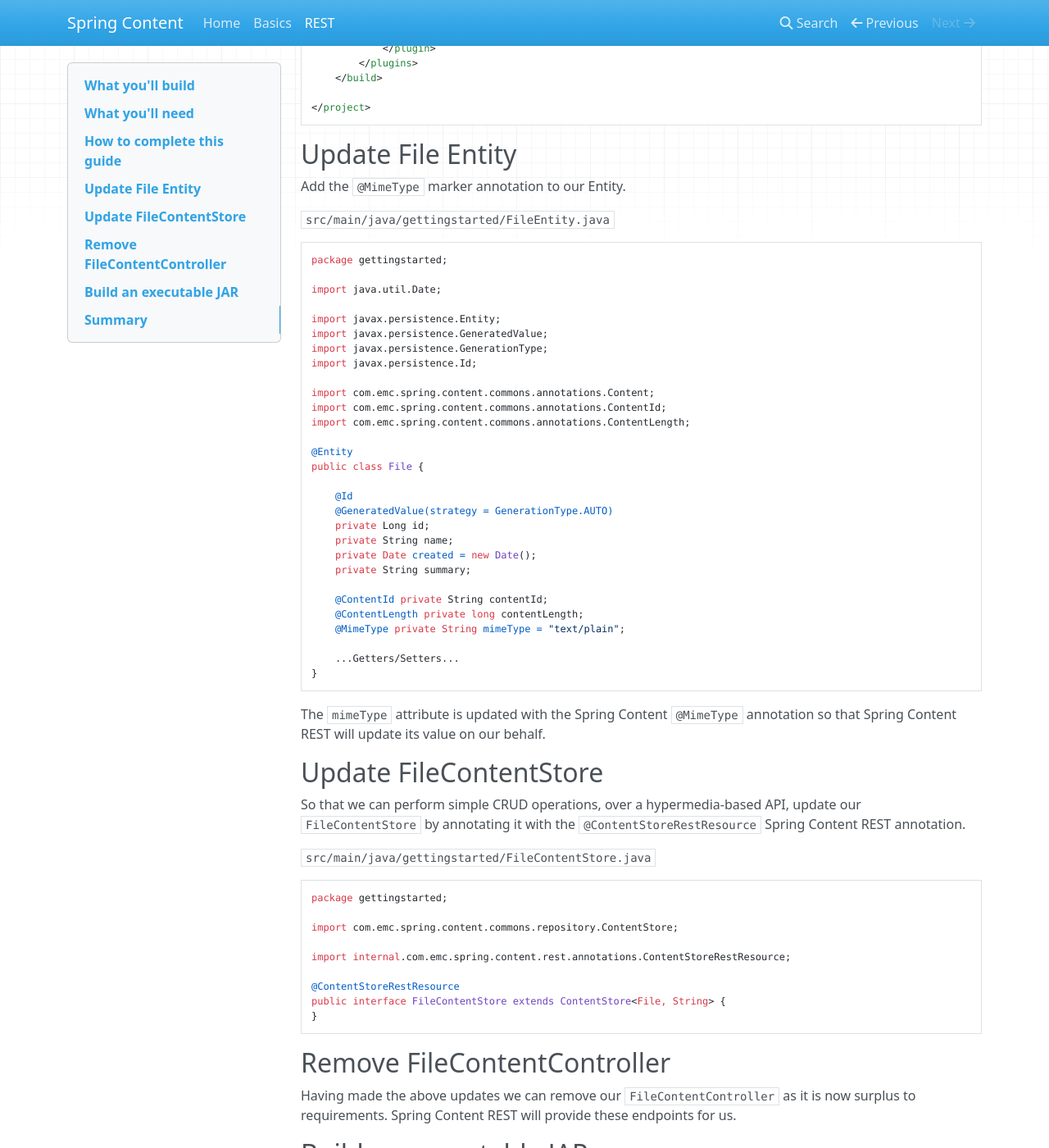
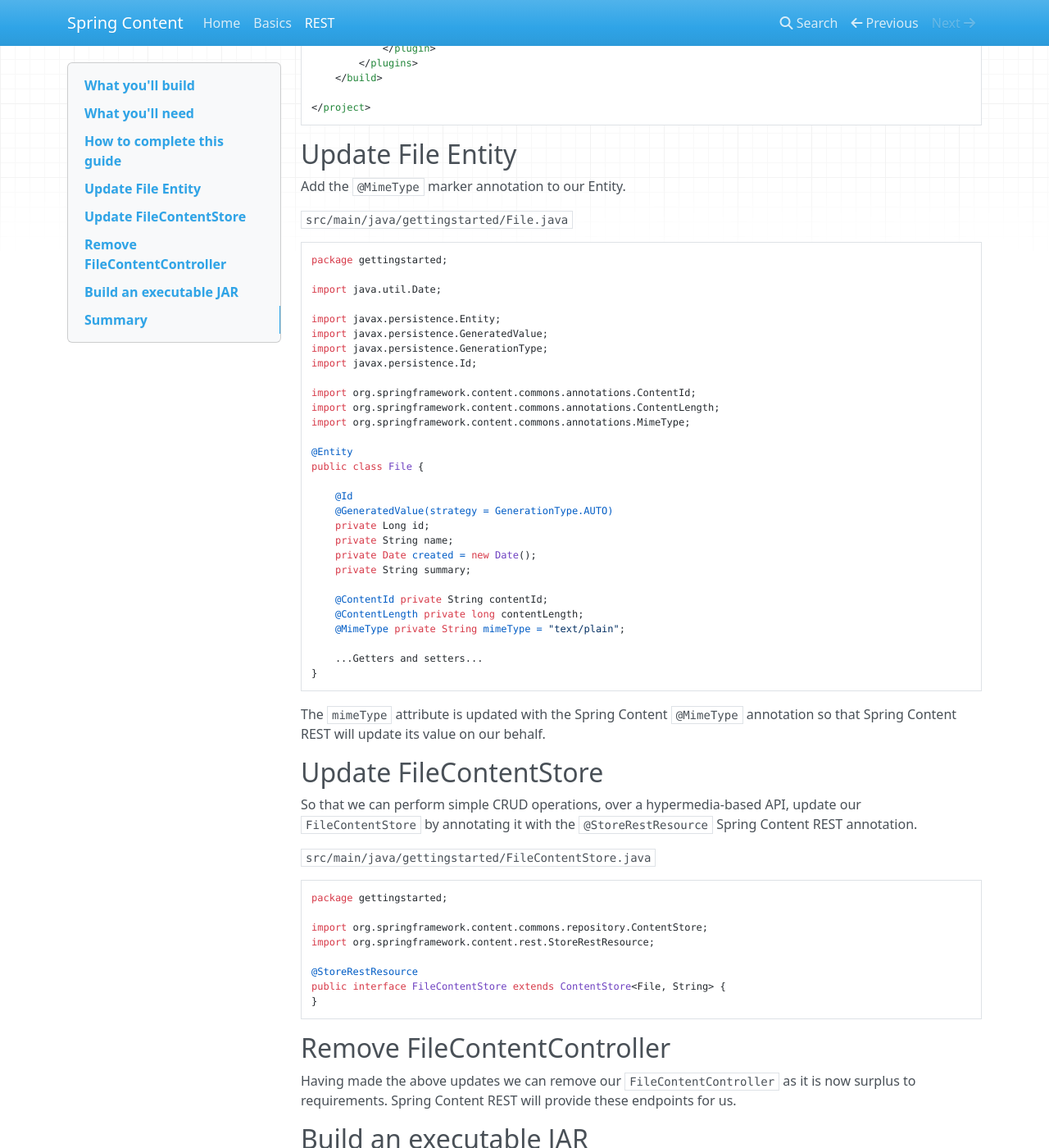
Before and after one commit to paulcwarren/spring-content-docs, an MkDocs documentation site: the page built from docs/spring-content-rest-docs.md, in a window 1280 px wide and 1400 px high, scrolled down 1769 px. Shown: the whole window at 82% size. Built offline with MkDocs 1.6.1, drawn with Linux system fonts in a browser that asks for light colours; nearby versions of some CDN libraries; old or Windows-style settings are respelled for this version of MkDocs.

Commit message:
Getting started guide updates

````diff
--- a/docs/spring-content-rest-docs.md
+++ b/docs/spring-content-rest-docs.md
@@ -2,7 +2,8 @@
 
 ## What you'll build
 
-You'll remove redundant code from the document list web application that we produced in our first [Getting Started Guide](spring-content-fs-docs.md).
+You'll remove redundant code from the document list web application that
+we produced in our first [Getting Started Guide](spring-content-fs-docs.md).
 
 ## What you'll need
 
@@ -18,13 +19,16 @@ You'll remove redundant code from the document list web application that we prod
 
 Before we begin let's set up our development environment:
 
-- Download and unzip the source repository for this guide, or clone it using Git: `git clone https://github.com/paulcwarren/spring-content-gettingstarted.git`
+- Download and unzip the source repository for this guide, or clone it
+using Git: `git clone https://github.com/paulcwarren/spring-content-gettingstarted.git`
 
-- We are going to start form where we left of in the last Getting Started Guide so `cd` into `spring-content-gettingstarted/spring-content-fs/complete`
+- We are going to start form where we left of in the last Getting Started
+Guide so `cd` into `spring-content-gettingstarted/spring-content-fs/complete`
 
 - Move ahead to `Update dependencies`.
 
-When you’re finished, you can check your results against the code in `spring-content-gettingstarted/spring-content-rest/complete`.
+When you’re finished, you can check your results against the code in
+`spring-content-gettingstarted/spring-content-rest/complete`.
 
 ### Update dependencies
 
@@ -96,7 +100,7 @@ Add the `com.emc.spring.content:spring-content-rest-boot-starter` dependency.
 
 Add the `@MimeType` marker annotation to our Entity.
 
-`src/main/java/gettingstarted/FileEntity.java`
+`src/main/java/gettingstarted/File.java`
 
 ```
 package gettingstarted;
@@ -108,9 +112,9 @@ import javax.persistence.GeneratedValue;
 import javax.persistence.GenerationType;
 import javax.persistence.Id;
 
-import com.emc.spring.content.commons.annotations.Content;
-import com.emc.spring.content.commons.annotations.ContentId;
-import com.emc.spring.content.commons.annotations.ContentLength;
+import org.springframework.content.commons.annotations.ContentId;
+import org.springframework.content.commons.annotations.ContentLength;
+import org.springframework.content.commons.annotations.MimeType;
 
 @Entity
 public class File {
@@ -126,37 +130,43 @@ public class File {
 	@ContentLength private long contentLength;
 	@MimeType private String mimeType = "text/plain";
 
-	...Getters/Setters...
+    ...Getters and setters...
 }
 ```
 
-The `mimeType` attribute is updated with the Spring Content  `@MimeType` annotation so that Spring Content REST will update its value on our behalf.
+The `mimeType` attribute is updated with the Spring Content  `@MimeType`
+annotation so that Spring Content REST will update its value on our behalf.
 
 ## Update FileContentStore
 
-So that we can perform simple CRUD operations, over a hypermedia-based API, update our `FileContentStore` by annotating it with the `@ContentStoreRestResource` Spring Content REST annotation.
+So that we can perform simple CRUD operations, over a hypermedia-based
+API, update our `FileContentStore` by annotating it with the
+`@StoreRestResource` Spring Content REST annotation.
 
 `src/main/java/gettingstarted/FileContentStore.java`
 
 ```
 package gettingstarted;
 
-import com.emc.spring.content.commons.repository.ContentStore;
+import org.springframework.content.commons.repository.ContentStore;
+import org.springframework.content.rest.StoreRestResource;
 
-import internal.com.emc.spring.content.rest.annotations.ContentStoreRestResource;
-
-@ContentStoreRestResource
+@StoreRestResource
 public interface FileContentStore extends ContentStore<File, String> {
 }
 ```
 
 ## Remove FileContentController
 
-Having made the above updates we can remove our `FileContentController` as it is now surplus to requirements.   Spring Content REST will provide these endpoints for us.
+Having made the above updates we can remove our `FileContentController`
+as it is now surplus to requirements.   Spring Content REST will provide
+these endpoints for us.
 
 ## Build an executable JAR
 
-If you are using Maven, you can run the application using `mvn spring-boot:run`.  Or you can build the JAR file with `mvn clean package` and run the JAR by typing:
+If you are using Maven, you can run the application using `mvn spring-boot:run`.
+Or you can build the JAR file with `mvn clean package` and run the JAR
+by typing:
 
 `java -jar target/gettingstarted-spring-content-rest-0.0.1.jar`
 
@@ -168,17 +178,25 @@ and you should see something like this:-
 
 <center>![Spring Content Webapp](spring-content-fs-webapp.png)</center>
 
-As you did in the previous tutorial, exercise the application by uploading a range of new files and viewing them.  You should see viewed files open as they did before.
+As you did in the previous tutorial, exercise the application by uploading
+a range of new files and viewing them.  You should see viewed files open
+as they did before.
 
 ## Summary
 
-Congratulations!  You've written a simple application that uses Spring Content and Spring Content REST to save objects with content to the file-system and to fetch them again using a hypermedia-based REST API - all without writing any implementation code to handle file access.
+Congratulations!  You've written a simple application that uses Spring
+Content and Spring Content REST to save objects with content to the
+file-system and to fetch them again using a hypermedia-based REST API -
+all without writing any implementation code to handle file access.
 
-Don't forget you can just changing the type of the spring-content boot-starter project on the classpath you can switch from file-based to a different implementation.  Spring Content REST works seamlessly with all modules.
+Don't forget you can just changing the type of the spring-content boot-starter
+project on the classpath you can switch from file-based to a different
+implementation.  Spring Content REST works seamlessly with all modules.
 
 Spring Content supports the following implementations:-
 
-- Spring Content Filesystem; stores content as Files on the Filesystem (as used in this tutorial)
+- Spring Content Filesystem; stores content as Files on the Filesystem
+(as used in this tutorial)
 
 - Spring Content S3; stores content as Objects in Amazon S3
 
````
Also changed, not shown: docs/spring-content-fs-docs.md (+65 -38 lines).
